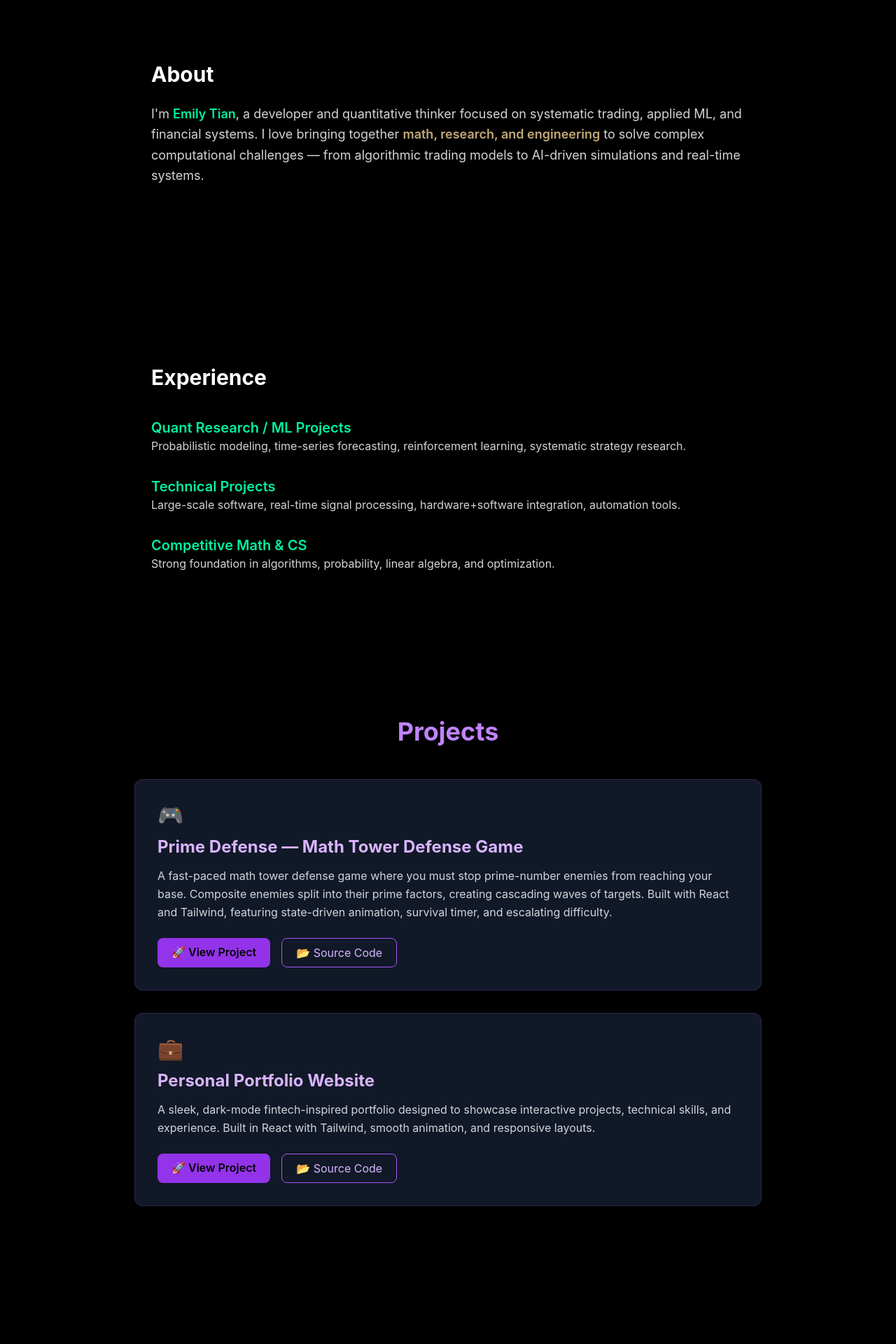
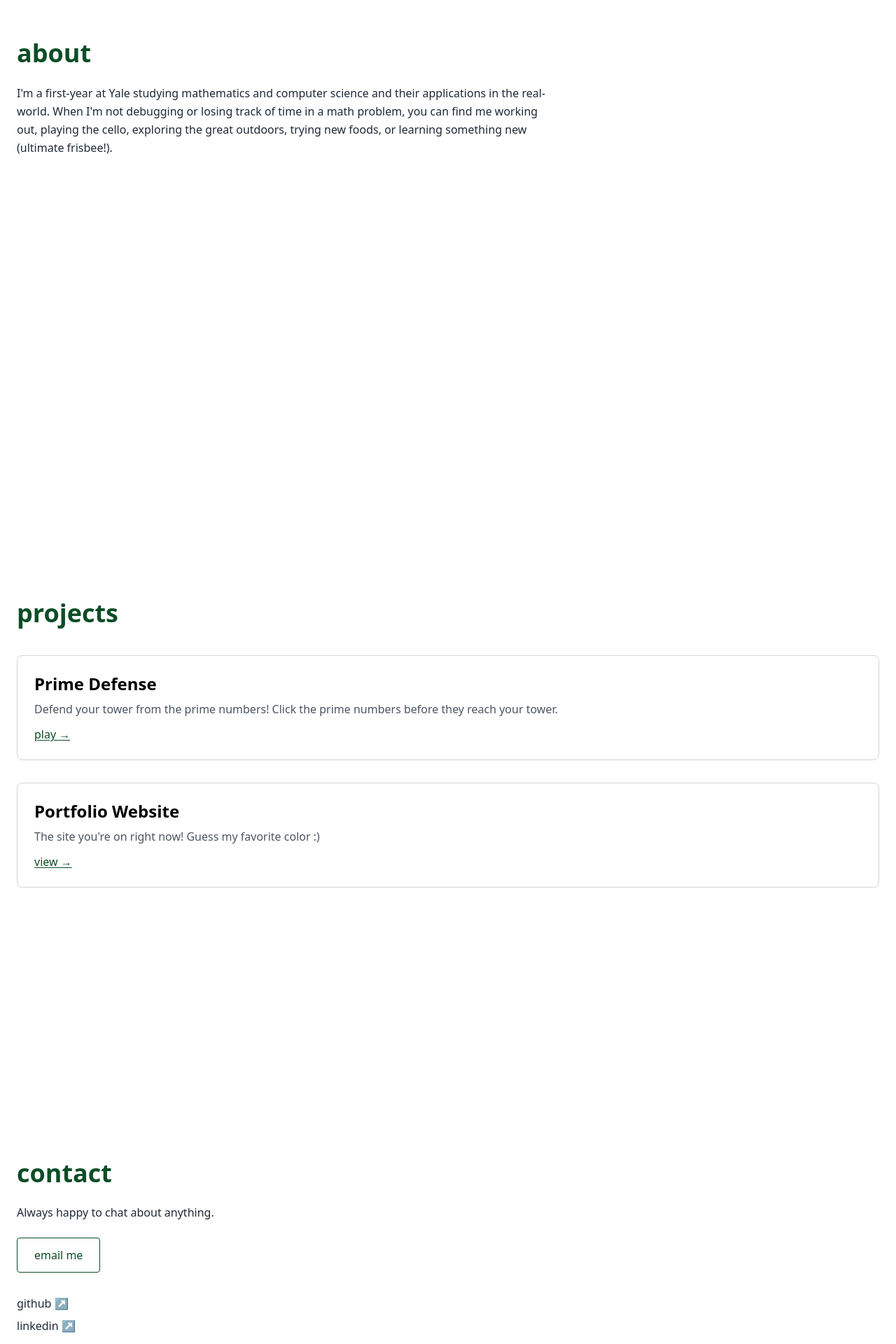
Before and after one commit to eyt44/emily-portfolio, a React (Vite) app: page / in a window 1280 px wide. Shown: the part 840-2760 px from the top of the page at 70% size. Built offline with nearby package versions, Linux system fonts and the light colour scheme.

Commit message:
Update portfolio and add scroll reveal hook

```diff
--- a/src/App.jsx
+++ b/src/App.jsx
@@ -1,28 +1,17 @@
-import Navbar from "./components/Navbar"
-import Hero from "./components/Hero"
-import About from "./components/About"
-import Experience from "./components/Experience"
-import Projects from "./components/Projects"
-import Contact from "./components/Contact"
+import Navbar from "./components/Navbar";
+import Hero from "./components/Hero";
+import About from "./components/About";
+import Projects from "./components/Projects";
+import Contact from "./components/Contact";
 
 export default function App() {
   return (
-    <div className="bg-black font-sans text-white relative overflow-hidden">
-
-      {/* background grid */}
-      <div className="absolute inset-0 -z-10 opacity-[0.06] bg-[radial-gradient(circle_at_center,rgba(0,255,180,0.3),transparent_70%)]"></div>
-      <div className="absolute inset-0 -z-20 bg-[linear-gradient(to_right,rgba(255,255,255,0.06)_1px,transparent_1px),linear-gradient(to_bottom,rgba(255,255,255,0.06)_1px,transparent_1px)] bg-[size:50px_50px]"></div>
-
+    <div className="bg-white text-black min-h-screen font-sans">
       <Navbar />
       <Hero />
       <About />
-      <Experience />
       <Projects />
       <Contact />
-
-      <footer className="text-center text-neutral-600 py-10 text-sm border-t border-neutral-800">
-        © {new Date().getFullYear()} Emily Tian — Quant & Systems Design
-      </footer>
     </div>
-  )
+  );
 }
--- a/src/components/About.jsx
+++ b/src/components/About.jsx
@@ -1,30 +1,18 @@
-import { motion } from "framer-motion";
+import useReveal from "../hooks/useReveal";
 
 export default function About() {
+  useReveal();
+
   return (
-    <section id="about" className="py-32 px-6 max-w-4xl mx-auto">
-      <motion.h2
-        className="text-3xl font-bold text-white mb-6"
-        initial={{ opacity: 0, x: -10 }}
-        whileInView={{ opacity: 1, x: 0 }}
-        viewport={{ once: true }}
-      >
-        About
-      </motion.h2>
+    <section id="about" className="min-h-screen px-6 py-24 reveal">
+      <h2 className="text-4xl font-bold text-forest mb-6">about</h2>
 
-      <motion.p
-        className="text-neutral-300 leading-relaxed text-lg"
-        initial={{ opacity: 0, y: 15 }}
-        whileInView={{ opacity: 1, y: 0 }}
-        viewport={{ once: true }}
-      >
-        I'm <span className="text-primary font-semibold">Emily Tian</span>, a developer and
-        quantitative thinker focused on systematic trading, applied ML, and financial systems.
-        I love bringing together{" "}
-        <span className="text-accent font-semibold">math, research, and engineering</span>{" "}
-        to solve complex computational challenges — from algorithmic trading models to AI-driven
-        simulations and real-time systems.
-      </motion.p>
+      <p className="text-gray-800 max-w-3xl leading-relaxed">
+        I'm a first-year at Yale studying mathematics and computer science and their
+        applications in the real-world. When I'm not debugging or losing track of time
+        in a math problem, you can find me working out, playing the cello, exploring
+        the great outdoors, trying new foods, or learning something new (ultimate frisbee!).
+      </p>
     </section>
   );
 }
--- a/src/components/Contact.jsx
+++ b/src/components/Contact.jsx
@@ -1,80 +1,58 @@
-import { useEffect, useState } from "react";
-import { motion } from "framer-motion";
+import { useState, useEffect } from "react";
+import useReveal from "../hooks/useReveal";
 
-const Contact = () => {
+export default function Contact() {
+  useReveal();
+
   const [emailLink, setEmailLink] = useState("");
 
   useEffect(() => {
-    const myEmail = "e.tian@yale.edu"; // ✅ your real email
-    const gmailURL = `https://mail.google.com/mail/?view=cm&fs=1&to=${myEmail}`;
-    const mailtoURL = `mailto:${myEmail}`;
+    const email = "e.tian@yale.edu";
+    const isGmail =
+      navigator.userAgent.includes("Chrome") ||
+      navigator.userAgent.includes("Gmail");
 
-    // Detect Chrome / Gmail / Android clients
-    const ua = navigator.userAgent;
-    const isGmailUser =
-      ua.includes("Chrome") ||
-      ua.includes("CriOS") ||
-      ua.includes("Gmail") ||
-      ua.includes("Android");
-
-    setEmailLink(isGmailUser ? gmailURL : mailtoURL);
+    setEmailLink(
+      isGmail
+        ? `https://mail.google.com/mail/?view=cm&fs=1&to=${email}`
+        : `mailto:${email}`
+    );
   }, []);
 
   return (
-    <section id="contact" className="min-h-screen flex items-center justify-center px-6 py-20">
-      <div className="text-center max-w-xl">
+    <section id="contact" className="min-h-screen px-6 py-24 reveal">
+      <h2 className="text-4xl font-bold text-forest mb-6">contact</h2>
 
-        <motion.h2
-          initial={{ y: 20, opacity: 0 }}
-          whileInView={{ y: 0, opacity: 1 }}
-          viewport={{ once: true }}
-          transition={{ duration: 0.6 }}
-          className="text-5xl font-bold mb-6"
+      <p className="text-gray-800 mb-6 max-w-xl">
+        Always happy to chat about anything.
+      </p>
+
+      <a
+        href={emailLink}
+        className="border border-forest text-forest px-6 py-3 rounded hover:bg-forest hover:text-white transition inline-block"
       >
-          Let's Connect
-        </motion.h2>
+        email me
+      </a>
 
-        <motion.p
-          initial={{ opacity: 0 }}
-          whileInView={{ opacity: 1 }}
-          viewport={{ once: true }}
-          transition={{ delay: 0.2, duration: 0.6 }}
-          className="text-lg text-gray-300 mb-8"
-        >
-          Always happy to chat about quant, trading, tech, or anything interesting.
-        </motion.p>
-
-        <motion.a
-          href={emailLink}
-          target="_blank"
-          rel="noopener noreferrer"
-          className="px-7 py-3 bg-primary text-black font-semibold rounded-md shadow hover:bg-primary/80 transition inline-block"
-          whileHover={{ scale: 1.05 }}
-          whileTap={{ scale: 0.98 }}
-        >
-          Email Me
-        </motion.a>
-
-        <div className="flex gap-8 text-lg mt-6 justify-center">
+      <div className="flex flex-col gap-2 mt-8 text-base">
         <a
           href="https://github.com/eyt44"
           target="_blank"
-            className="hover:text-primary transition"
+          className="relative text-gray-800 lowercase group w-fit"
         >
-            GitHub
+          github ↗
+          <span className="absolute left-0 -bottom-0.5 h-[1px] w-0 bg-forest transition-all group-hover:w-full"></span>
         </a>
 
         <a
           href="https://www.linkedin.com/in/emily-t-338503318/"
           target="_blank"
-            className="hover:text-primary transition"
+          className="relative text-gray-800 lowercase group w-fit"
         >
-            LinkedIn
+          linkedin ↗
+          <span className="absolute left-0 -bottom-0.5 h-[1px] w-0 bg-forest transition-all group-hover:w-full"></span>
         </a>
-        </div>
       </div>
     </section>
   );
-};
-
-export default Contact;
+}
--- a/src/components/Experience.jsx
+++ /dev/null
@@ -1,46 +0,0 @@
-import { motion } from "framer-motion";
-
-const experiences = [
-  {
-    role: "Quant Research / ML Projects",
-    desc: "Probabilistic modeling, time-series forecasting, reinforcement learning, systematic strategy research.",
-  },
-  {
-    role: "Technical Projects",
-    desc: "Large-scale software, real-time signal processing, hardware+software integration, automation tools.",
-  },
-  {
-    role: "Competitive Math & CS",
-    desc: "Strong foundation in algorithms, probability, linear algebra, and optimization.",
-  },
-];
-
-export default function Experience() {
-  return (
-    <section id="experience" className="py-32 px-6 max-w-4xl mx-auto">
-      <motion.h2
-        className="text-3xl font-bold text-white mb-10"
-        initial={{ opacity: 0, x: -10 }}
-        whileInView={{ opacity: 1, x: 0 }}
-        viewport={{ once: true }}
-      >
-        Experience
-      </motion.h2>
-
-      <div className="space-y-8">
-        {experiences.map((item, i) => (
-          <motion.div
-            key={i}
-            initial={{ opacity: 0, x: -10 }}
-            whileInView={{ opacity: 1, x: 0 }}
-            transition={{ delay: i * 0.1 }}
-            viewport={{ once: true }}
-          >
-            <h3 className="text-xl font-semibold text-primary">{item.role}</h3>
-            <p className="text-neutral-300">{item.desc}</p>
-          </motion.div>
-        ))}
-      </div>
-    </section>
-  );
-}
--- a/src/components/Navbar.jsx
+++ b/src/components/Navbar.jsx
@@ -1,68 +1,33 @@
-import { useState } from "react";
-import { motion } from "framer-motion";
+import { useEffect, useState } from "react";
 
 export default function Navbar() {
-  const [menuOpen, setMenuOpen] = useState(false);
+  const name = "Emily Tian";
+  const [typed, setTyped] = useState("");
 
-  const navItems = [
-    { label: "About", href: "#about" },
-    { label: "Experience", href: "#experience" },
-    { label: "Projects", href: "#projects" },
-    { label: "Contact", href: "#contact" },
-  ];
+  // Typewriter effect
+  useEffect(() => {
+    let i = 0;
+    const interval = setInterval(() => {
+      setTyped(name.slice(0, i));
+      i++;
+      if (i > name.length) clearInterval(interval);
+    }, 100);
+    return () => clearInterval(interval);
+  }, []);
 
   return (
-    <nav className="fixed top-0 left-0 w-full z-50 backdrop-blur-sm bg-panel border-b border-neutral-800/60">
-      <div className="max-w-6xl mx-auto px-6 py-4 flex items-center justify-between">
-        <motion.div
-          className="text-primary font-semibold tracking-wide"
-          initial={{ opacity: 0, x: -10 }}
-          animate={{ opacity: 1, x: 0 }}
-        >
-          Emily Tian
-        </motion.div>
+    <nav className="fixed top-0 left-0 w-full bg-white border-b border-gray-200 py-4 z-50">
+      <div className="max-w-7xl mx-auto flex items-center justify-between px-6">
+        <span className="font-semibold text-lg text-forest tracking-tight">
+          {typed}
+        </span>
 
-        {/* Desktop Nav */}
-        <div className="hidden md:flex space-x-8 text-sm">
-          {navItems.map((item) => (
-            <a
-              key={item.label}
-              href={item.href}
-              className="text-neutral-300 hover:text-primary transition font-medium"
-            >
-              {item.label}
-            </a>
-          ))}
+        <div className="flex items-center gap-6 text-sm">
+          <a href="#about" className="hover:text-forest transition">about</a>
+          <a href="#projects" className="hover:text-forest transition">projects</a>
+          <a href="#contact" className="hover:text-forest transition">contact</a>
         </div>
-
-        {/* Mobile menu button */}
-        <button
-          className="md:hidden text-primary"
-          onClick={() => setMenuOpen(!menuOpen)}
-        >
-          ☰
-        </button>
       </div>
-
-      {/* Mobile Menu */}
-      {menuOpen && (
-        <motion.div
-          className="md:hidden bg-panel border-t border-neutral-800/60 p-4 space-y-4"
-          initial={{ opacity: 0, y: -10 }}
-          animate={{ opacity: 1, y: 0 }}
-        >
-          {navItems.map((item) => (
-            <a
-              key={item.label}
-              href={item.href}
-              onClick={() => setMenuOpen(false)}
-              className="block text-neutral-300 hover:text-primary font-medium"
-            >
-              {item.label}
-            </a>
-          ))}
-        </motion.div>
-      )}
     </nav>
   );
 }
--- a/src/components/Projects.jsx
+++ b/src/components/Projects.jsx
@@ -1,68 +1,43 @@
-import React from "react";
+import useReveal from "../hooks/useReveal";
 
-const projects = [
-  {
-    title: "Prime Defense — Math Tower Defense Game",
-    description:
-      "A fast-paced math tower defense game where you must stop prime-number enemies from reaching your base. Composite enemies split into their prime factors, creating cascading waves of targets. Built with React and Tailwind, featuring state-driven animation, survival timer, and escalating difficulty.",
-    liveLink: "https://prime-defense-game-30qg576pp-emily-tians-projects.vercel.app",
-    codeLink: "https://github.com/eyt44/prime-defense-game",
-    emoji: "🎮",
-  },
-  {
-    title: "Personal Portfolio Website",
-    description:
-      "A sleek, dark-mode fintech-inspired portfolio designed to showcase interactive projects, technical skills, and experience. Built in React with Tailwind, smooth animation, and responsive layouts.",
-    liveLink: "https://emily-portfolio-priv.vercel.app",
-    codeLink: "https://github.com/eyt44/emily-portfolio",
-    emoji: "💼",
-  },
-];
+export default function Projects() {
+  useReveal();
 
-const Projects = () => {
   return (
-    <section id="projects" className="min-h-screen py-20 px-6">
-      <h2 className="text-4xl font-bold text-center mb-12">
-        <span className="text-purple-400">Projects</span>
-      </h2>
+    <section id="projects" className="min-h-screen px-6 py-24 reveal">
+      <h2 className="text-4xl font-bold text-forest mb-10">projects</h2>
 
-      <div className="max-w-4xl mx-auto grid md:grid-cols-1 gap-8">
-        {projects.map((project, index) => (
-          <div
-            key={index}
-            className="bg-gray-900 p-8 rounded-xl border border-purple-500/20 shadow-lg hover:border-purple-400/50 transition group"
+      <div className="space-y-8">
+
+        <div className="border border-gray-300 p-6 rounded-lg hover:border-forest transition">
+          <h3 className="text-2xl font-semibold text-black mb-2">Prime Defense</h3>
+          <p className="text-gray-600 mb-3">
+            Defend your tower from the prime numbers! Click the prime numbers before they reach your tower.
+          </p>
+          <a
+            href="https://prime-defense-game-30qg576pp-emily-tians-projects.vercel.app/"
+            target="_blank"
+            className="text-forest underline underline-offset-2"
           >
-            <div className="text-3xl mb-3">{project.emoji}</div>
-            <h3 className="text-2xl font-bold text-purple-300 mb-3 group-hover:text-purple-200 transition">
-              {project.title}
-            </h3>
-            <p className="text-gray-300 mb-6 leading-relaxed">
-              {project.description}
-            </p>
+            play →
+          </a>
+        </div>
 
-            <div className="flex gap-4">
-              <a
-                href={project.liveLink}
-                target="_blank"
-                rel="noopener noreferrer"
-                className="px-5 py-2 bg-purple-600 text-black font-semibold rounded-lg hover:bg-purple-500 transition"
-              >
-                🚀 View Project
-              </a>
-              <a
-                href={project.codeLink}
-                target="_blank"
-                rel="noopener noreferrer"
-                className="px-5 py-2 border border-purple-500 text-purple-300 rounded-lg hover:bg-purple-600 hover:text-black transition"
-              >
-                📂 Source Code
-              </a>
-            </div>
-          </div>
-        ))}
+        <div className="border border-gray-300 p-6 rounded-lg hover:border-forest transition">
+          <h3 className="text-2xl font-semibold text-black mb-2">Portfolio Website</h3>
+          <p className="text-gray-600 mb-3">
+            The site you're on right now! Guess my favorite color :)
+          </p>
+          <a
+            href="https://emily-portfolio-teal.vercel.app/"
+            target="_blank"
+            className="text-forest underline underline-offset-2"
+          >
+            view →
+          </a>
+        </div>
+
       </div>
     </section>
   );
-};
-
-export default Projects;
+}
--- a/src/index.css
+++ b/src/index.css
@@ -2,16 +2,18 @@
 @tailwind components;
 @tailwind utilities;
 
-@import "@fontsource/inter/400.css";
-@import "@fontsource/inter/600.css";
-@import "@fontsource/inter/700.css";
+/* Fade-in animation */
+.reveal {
+  opacity: 0;
+  transform: translateY(12px);
+  transition: opacity .6s ease, transform .6s ease;
+}
 
-@tailwind base;
-@tailwind components;
-@tailwind utilities;
+.reveal.visible {
+  opacity: 1;
+  transform: translateY(0);
+}
 
-:root {
-  --primary: #00f29e; /* quant neon green */
-  --accent: #c2a878;  /* muted gold */
-  --panel: rgba(10, 14, 19, 0.8);
+html {
+  scroll-behavior: smooth;
 }
```
Also changed, not shown: src/components/Hero.jsx (+8 -27 lines), src/components/MotionConfig.js (deleted, +0 -17 lines), tailwind.config.cjs (+6 -13 lines). Lines whose indentation alone changed are shown as unchanged.
